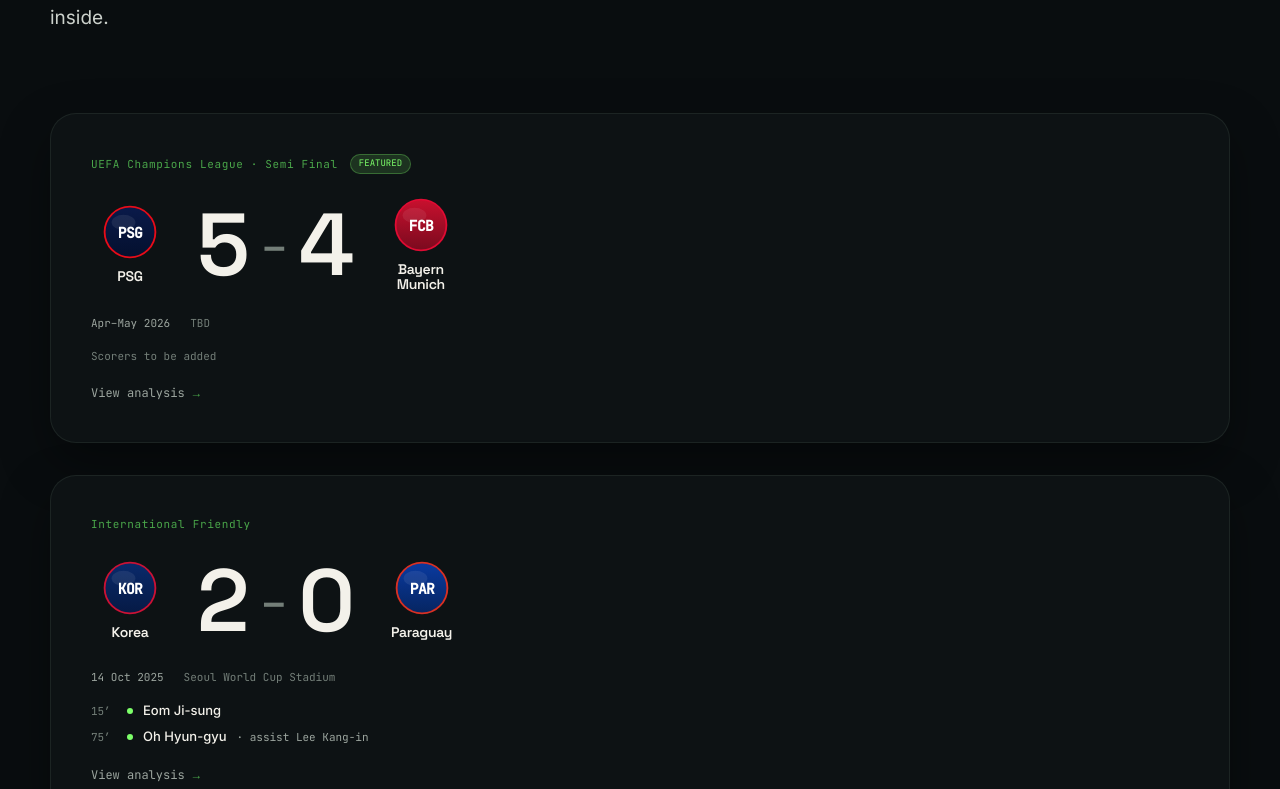
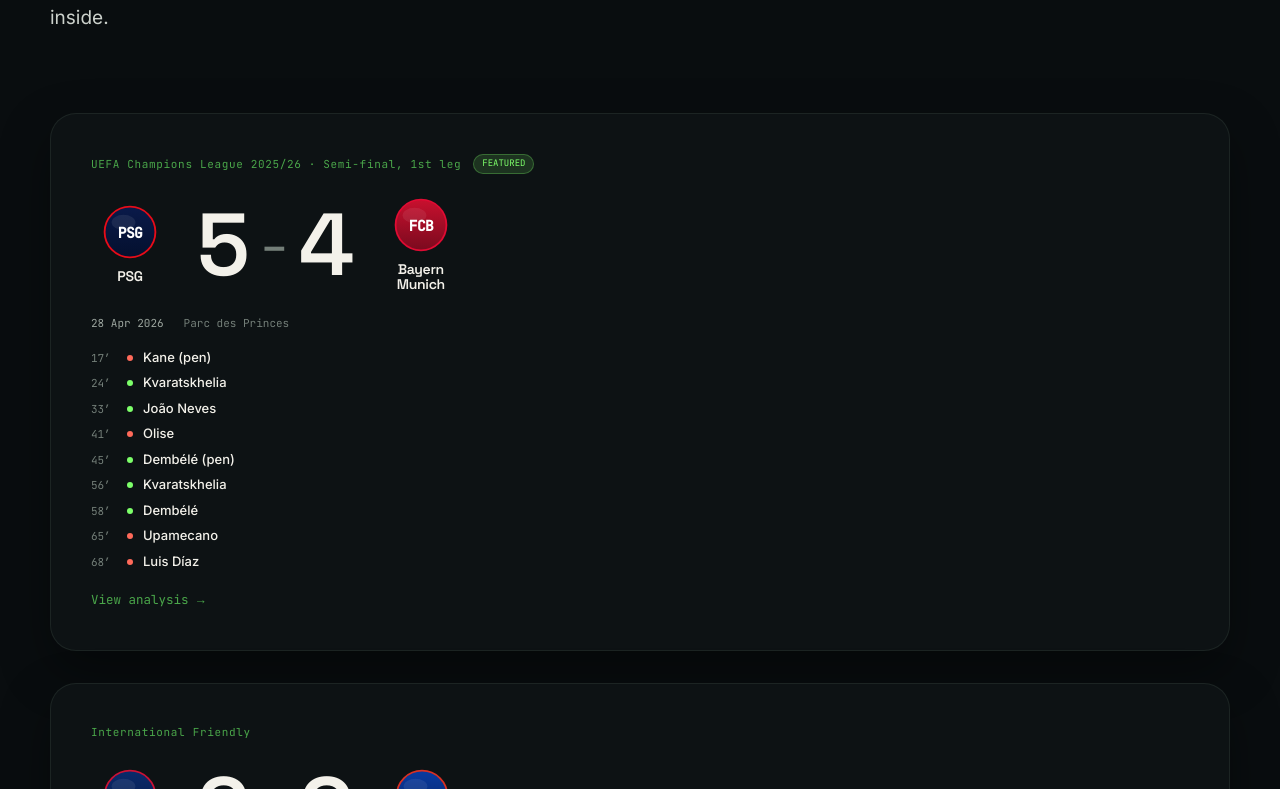
Before and after one commit to gksgurwls0218-crypto/jin-portfolio, a Next.js app: page /match-analysis/matches in a window 1280 px wide. Shown: the part 411-1200 px from the top of the page. Built offline with nearby package versions, Linux system fonts and the light colour scheme.

Commit message:
Match cards: remove center View button (was covering players), whole card is now clickable; update PSG-Bayern with accurate UEFA facts (28 Apr 2026, Parc des Princes, 9 goals w/ minutes)

```diff
--- a/components/MatchGallery.tsx
+++ b/components/MatchGallery.tsx
@@ -32,7 +32,8 @@
   const [hover, setHover] = useState(false);
 
   return (
-    <div
+    <Link
+      href={`/match-analysis/${match.slug}`}
       className="relative flex flex-col lg:flex-row gap-6 rounded-[26px] p-8 md:p-10"
       style={{
         background: "var(--stage-3)",
@@ -40,6 +41,7 @@
         boxShadow: hover ? "var(--lift)" : "0 20px 50px rgba(0,0,0,0.35)",
         transition: "border-color .5s var(--ease-out), box-shadow .5s var(--ease-out)",
         minHeight: 300,
+        cursor: "pointer",
       }}
       onMouseEnter={() => setHover(true)}
       onMouseLeave={() => setHover(false)}
@@ -83,14 +85,13 @@
             <span className="mono" style={{ fontSize: 11, color: "var(--ink-4)" }}>{match.venue}</span>
           </div>
           <GoalsList match={match} />
-          <Link
-            href={`/match-analysis/${match.slug}`}
-            className="mono group inline-flex items-center gap-1.5 w-fit mt-1 transition-colors duration-300"
-            style={{ fontSize: 12, color: "var(--ink-3)" }}
+          <span
+            className="mono inline-flex items-center gap-1.5 w-fit mt-1"
+            style={{ fontSize: 12.5, color: "var(--green-mid)" }}
           >
             View analysis
-            <span className="transition-transform duration-300 group-hover:translate-x-1" style={{ color: "var(--green-mid)" }}>→</span>
-          </Link>
+            <span style={{ transform: hover ? "translateX(4px)" : "none", transition: "transform .3s var(--ease-out)" }}>→</span>
+          </span>
         </div>
       </div>
 
@@ -110,7 +111,7 @@
           <MatchBoard match={match} />
         </div>
       </div>
-    </div>
+    </Link>
   );
 }
 
--- a/components/match/MatchBoard.tsx
+++ b/components/match/MatchBoard.tsx
@@ -1,4 +1,3 @@
-import Link from "next/link";
 import { layout, type Spot } from "@/lib/formation";
 import type { GalleryMatch } from "@/lib/matchGallery";
 
@@ -55,22 +54,6 @@
 
       <Team spots={home} color="var(--green-bright)" textColor="rgba(6,24,10,0.9)" />
       <Team spots={away} color="#ff6a5a" textColor="rgba(30,6,6,0.9)" />
-
-      {/* centre View button */}
-      <div className="absolute left-1/2 top-1/2" style={{ transform: "translate(-50%,-50%)" }}>
-        <Link
-          href={`/match-analysis/${match.slug}`}
-          className="mono group inline-flex items-center gap-2 px-5 py-2.5 rounded-full"
-          style={{
-            fontSize: 12, fontWeight: 500,
-            background: "var(--green-bright)", color: "#06180a",
-            boxShadow: "0 8px 30px rgba(0,0,0,0.6), var(--glow)",
-          }}
-        >
-          View analysis
-          <span className="transition-transform duration-300 group-hover:translate-x-1">→</span>
-        </Link>
-      </div>
     </div>
   );
 }
--- a/content/matches/psg-bayern-ucl-2026.mdx
+++ b/content/matches/psg-bayern-ucl-2026.mdx
@@ -1,8 +1,8 @@
 ---
 slug: psg-bayern-ucl-2026
-competition: "UEFA Champions League · Semi Final"
-date: "2026.04–05"
-venue: "TBD"
+competition: "UEFA Champions League 2025/26 · Semi-final, 1st leg"
+date: "28 Apr 2026"
+venue: "Parc des Princes"
 home: { name: "PSG", score: 5 }
 away: { name: "Bayern Munich", score: 4 }
 stats:
@@ -38,7 +38,7 @@
 
 <Context heading="What actually happened">
 
-PSG led the first half and were 5-2 up into the early second half, Kvaratskhelia and Dembélé scoring twice each off the wing-cut-in and one-two combinations that won last season's final. Then Bayern's transitions took over, pulling three back — Kane among them — to 4-5. Bayern generated the higher xG (2.5 to 1.9) from 22 shots at roughly 40% conversion, but PSG's finishing ran clear of their xG: individual quality, an in-position mutation, breaking the defensive structure.
+In a record-breaking nine-goal first leg, PSG were 5-2 up early in the second half — Kvaratskhelia (24', 56') and Dembélé (45+5' pen, 58') scoring twice each off the wing-cut-in and one-two combinations that won last season's final, with João Neves (33') nodding in the third — after Kane's 17' penalty and Olise's 41' had twice pulled Bayern level. Then Bayern's Upamecano (65') and a superb Luis Díaz strike (68') hauled it back to 5-4. Bayern generated the higher xG (2.5 to 1.9) from 22 shots at roughly 40% conversion, but PSG's finishing ran clear of their xG: individual quality, an in-position mutation, breaking the defensive structure.
 
 </Context>
 
--- a/lib/matchGallery.ts
+++ b/lib/matchGallery.ts
@@ -29,13 +29,23 @@
 export const MATCHES: GalleryMatch[] = [
   {
     slug: "psg-bayern-ucl-2026",
-    competition: "UEFA Champions League · Semi Final",
-    date: "Apr–May 2026",
-    venue: "TBD",
+    competition: "UEFA Champions League 2025/26 · Semi-final, 1st leg",
+    date: "28 Apr 2026",
+    venue: "Parc des Princes",
     home: { name: "PSG", score: 5 },
     away: { name: "Bayern Munich", score: 4 },
     featured: true,
-    goals: [], // hypothetical fixture — add scorers when confirmed
+    goals: [
+      { team: "away", scorer: "Kane (pen)", minute: 17 },
+      { team: "home", scorer: "Kvaratskhelia", minute: 24 },
+      { team: "home", scorer: "João Neves", minute: 33 },
+      { team: "away", scorer: "Olise", minute: 41 },
+      { team: "home", scorer: "Dembélé (pen)", minute: 45 },
+      { team: "home", scorer: "Kvaratskhelia", minute: 56 },
+      { team: "home", scorer: "Dembélé", minute: 58 },
+      { team: "away", scorer: "Upamecano", minute: 65 },
+      { team: "away", scorer: "Luis Díaz", minute: 68 },
+    ],
     lineups: {
       home: {
         formation: "4-3-3",
```
